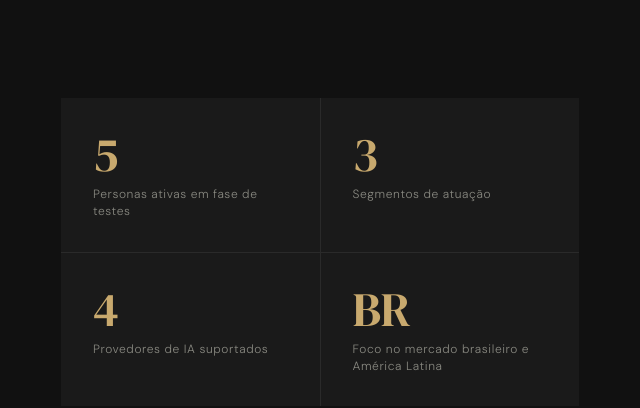
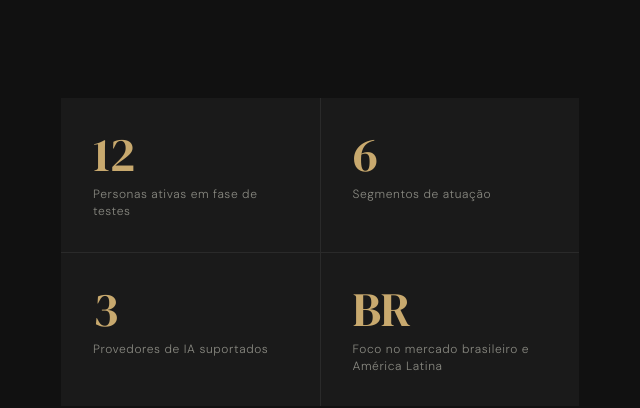
Before and after one commit to franckparra/token, a plain HTML site: page index.html in a window 1280 px wide. Shown: the part 880-1288 px from the top of the page, 611-1251 px from the left. Drawn offline with nearby package versions, Linux system fonts and the light colour scheme.

Commit message:
Update statistics in index.html

```diff
--- a/index.html
+++ b/index.html
@@ -868,15 +868,15 @@
     </div>
     <div class="missao-stats fade-in">
       <div class="stat-box">
-        <div class="stat-number">5</div>
+        <div class="stat-number">12</div>
         <div class="stat-label">Personas ativas em fase de testes</div>
       </div>
       <div class="stat-box">
-        <div class="stat-number">3</div>
+        <div class="stat-number">6</div>
         <div class="stat-label">Segmentos de atuação</div>
       </div>
       <div class="stat-box">
-        <div class="stat-number">4</div>
+        <div class="stat-number">3</div>
         <div class="stat-label">Provedores de IA suportados</div>
       </div>
       <div class="stat-box">
```
